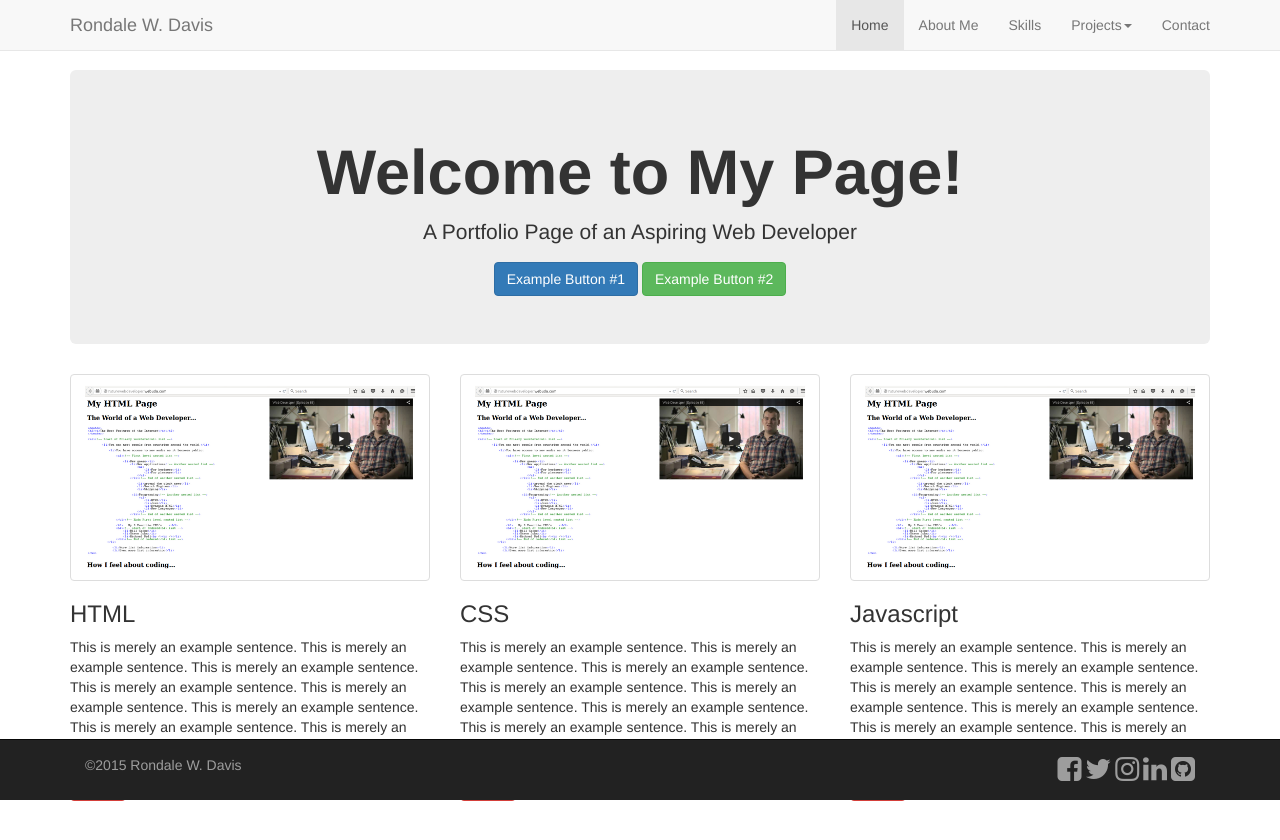
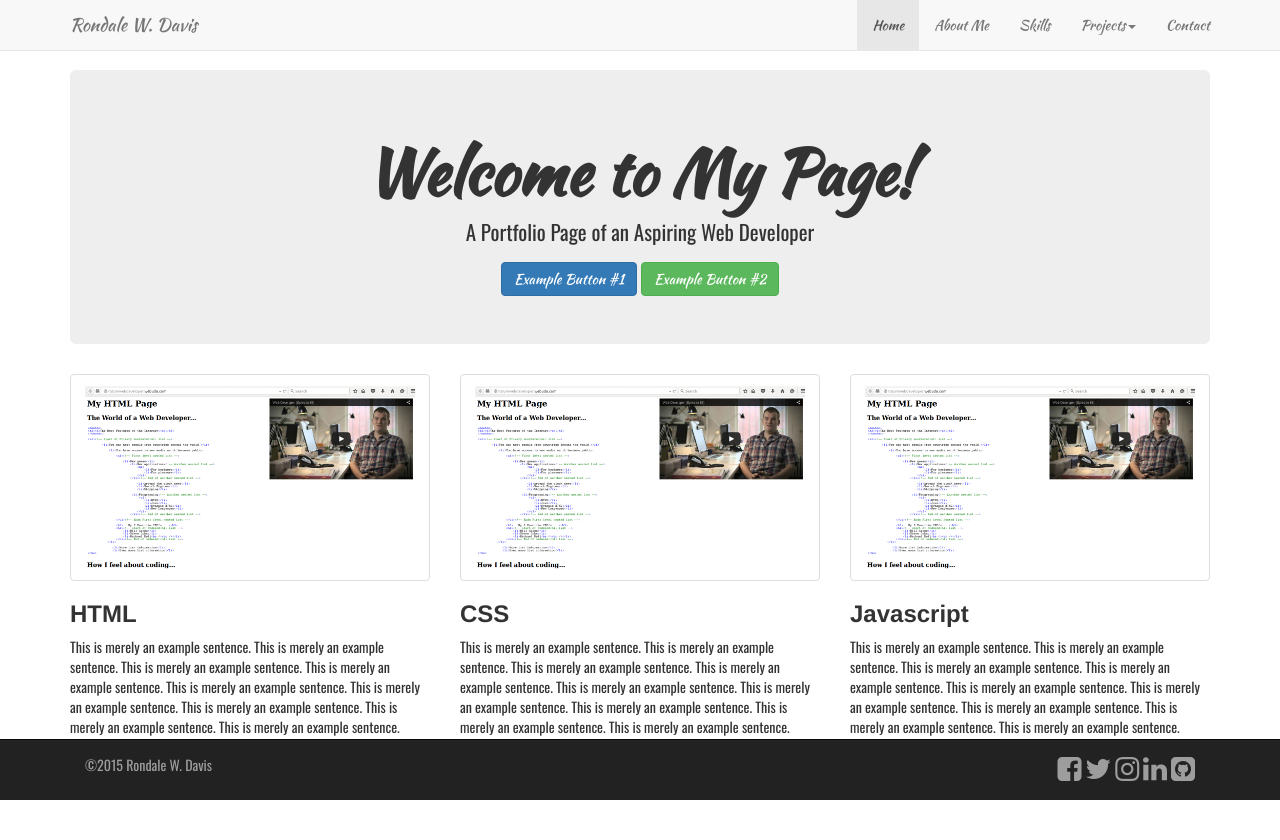
Before and after one commit to RDavis2005/RDavis2005.github.io, a plain HTML site: page index.html in a window 1280 px wide. Drawn offline with nearby package versions, Linux system fonts and the light colour scheme.

Commit message:
Added Google Web Fonts to Page

```diff
--- a/css/custom.css
+++ b/css/custom.css
@@ -7,3 +7,15 @@ body {
 		padding-top: 70px;
 		padding-bottom: 100px;
 }
+
+p {
+	font-family: 'Oswald', sans-serif;
+}
+
+a {
+	font-family: 'Kaushan Script', cursive;
+}
+
+h1 {
+	font-family: 'Kaushan Script', cursive;
+}
--- a/index.html
+++ b/index.html
@@ -13,6 +13,8 @@
     <link href="css/bootstrap.min.css" rel="stylesheet">
     <link href="css/custom.css" rel="stylesheet">
     <link href="https://maxcdn.bootstrapcdn.com/font-awesome/4.4.0/css/font-awesome.min.css" rel="stylesheet">
+    <link href='https://fonts.googleapis.com/css?family=Oswald' rel='stylesheet' type='text/css'>
+    <link href='https://fonts.googleapis.com/css?family=Kaushan+Script' rel='stylesheet' type='text/css'>
 
     <!-- HTML5 shim and Respond.js for IE8 support of HTML5 elements and media queries -->
     <!-- WARNING: Respond.js doesn't work if you view the page via file:// -->
@@ -68,7 +70,7 @@
             <a href="#" class="thumbnail">
             <img src="img/Untitled.jpg" alt="HTML Page">
             </a>
-                <h3>HTML</h3>
+                <h3><b>HTML</b></h3>
                 <p>This is merely an example sentence. This is merely an example sentence. This is merely an example sentence. This is merely an example sentence. This is merely an example sentence. This is merely an example sentence. This is merely an example sentence. This is merely an example sentence. This is merely an example sentence.</p>
                 <a href="#" class="btn btn-danger">View</a>
             </div>
@@ -76,7 +78,7 @@
             <a href="#" class="thumbnail">
             <img src="img/Untitled.jpg" alt="CSS Page (Coming Soon)">
             </a>
-                <h3>CSS</h3>
+                <h3><b>CSS</b></h3>
                 <p>This is merely an example sentence. This is merely an example sentence. This is merely an example sentence. This is merely an example sentence. This is merely an example sentence. This is merely an example sentence. This is merely an example sentence. This is merely an example sentence. This is merely an example sentence.</p>
                 <a href="#" class="btn btn-danger">View</a>
             </div>
@@ -84,7 +86,7 @@
             <a href="#" class="thumbnail">
             <img src="img/Untitled.jpg" alt="Javascript Page (Coming Soon)">
             </a>
-                <h3>Javascript</h3>
+                <h3><b>Javascript</b></h3>
                 <p>This is merely an example sentence. This is merely an example sentence. This is merely an example sentence. This is merely an example sentence. This is merely an example sentence. This is merely an example sentence. This is merely an example sentence. This is merely an example sentence. This is merely an example sentence.</p>
                 <a href="#" class="btn btn-danger">View</a>
             </div>
```
